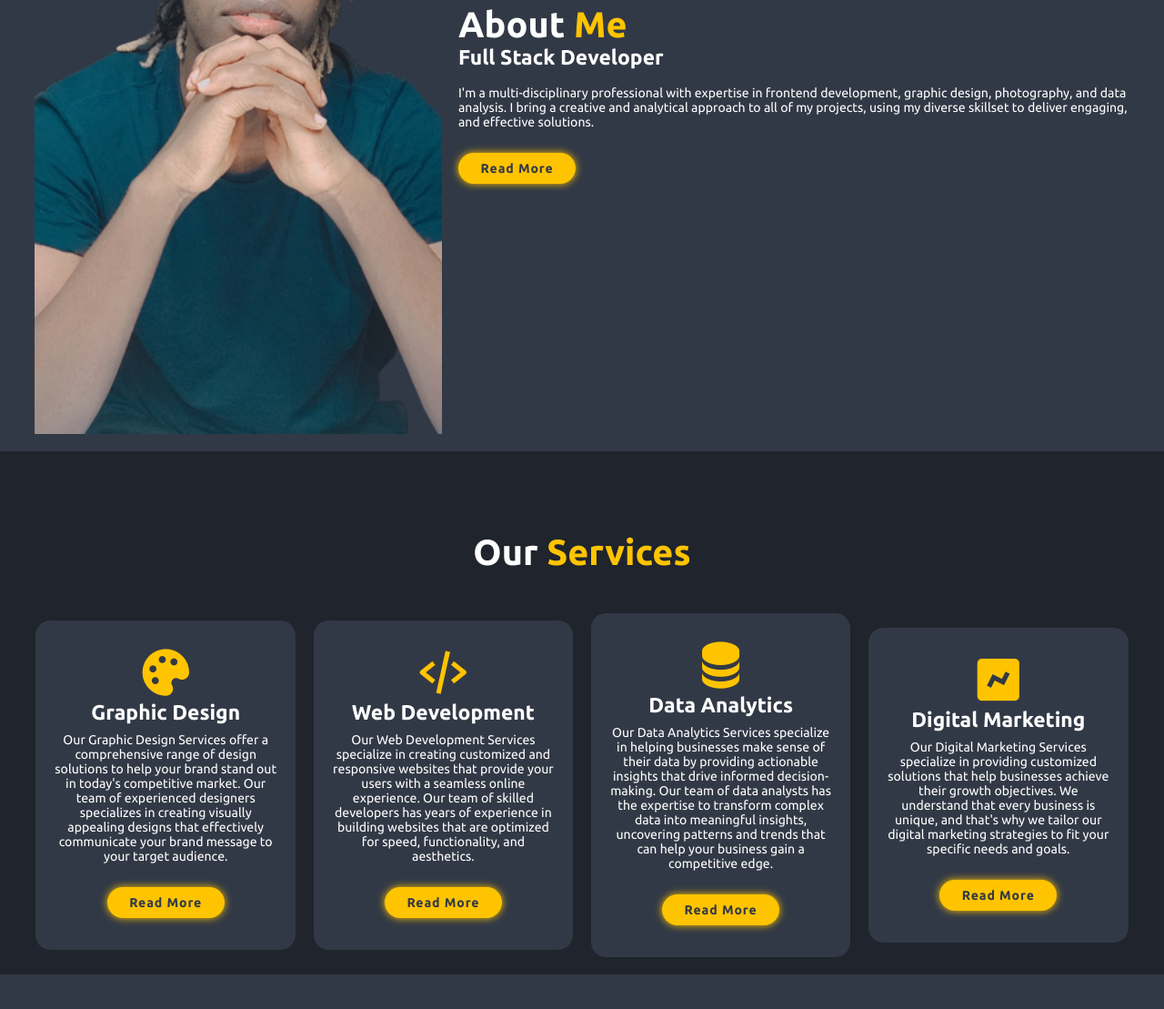
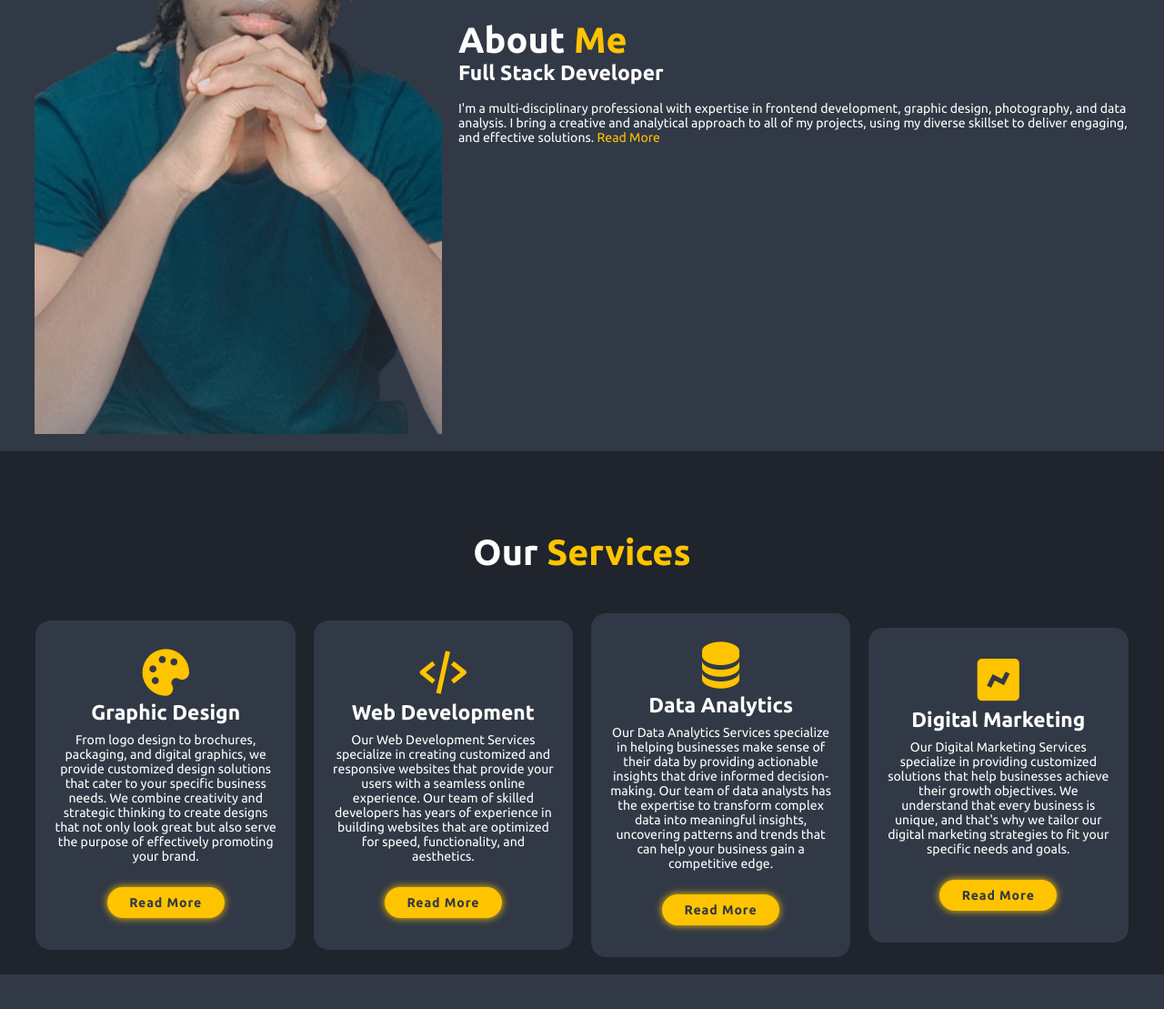
Before and after one commit to Kelmcclain/kelmcclain.github.io, a plain HTML site: page index.html in a window 1280 px wide. Shown: the part 1220-2329 px from the top of the page at 91% size. Drawn offline with nearby package versions, Linux system fonts and the light colour scheme.

Commit message:
Update index.html

```diff
--- a/index.html
+++ b/index.html
@@ -66,8 +66,10 @@
             <p>I'm a multi-disciplinary professional with expertise in frontend development,
                 graphic design, photography, and data analysis. I bring a creative and analytical
                 approach to all of my projects, using my diverse skillset to deliver engaging,
-                and effective solutions.</p>
-            <a href="#" class="btn">Read More</a>
+                and effective solutions.
+                <span class="read-more-text">Read More</span>
+            </p>
+
         </div>
     </section>
     <!--Services section design-->
@@ -78,11 +80,11 @@
             <div class="services-box">
                 <i class='bx bxs-palette'></i>
                 <h3>Graphic Design</h3>
-                <p>Our Graphic Design Services offer a comprehensive range
-                     of design solutions to help your brand stand out in today's
-                      competitive market. Our team of experienced designers specializes
-                       in creating visually appealing designs that effectively
-                        communicate your brand message to your target audience.</p>
+                <p>From logo design to brochures, packaging, and digital graphics,
+                    we provide customized design solutions that cater to your specific
+                    business needs. We combine creativity and strategic thinking to create
+                    designs that not only look great but also serve the purpose of effectively
+                    promoting your brand.</p>
                 <a href="#" class="btn">Read More</a>
             </div>
             <div class="services-box">
```
